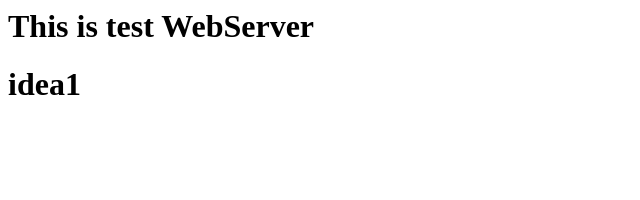
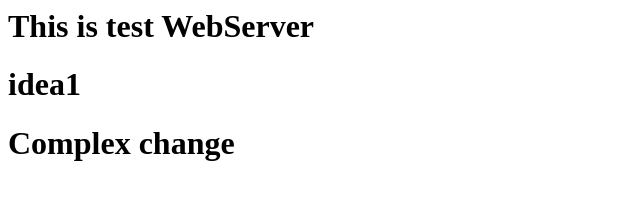
Before and after one commit to AMITKUMAROOO7/webapp0309, a plain HTML site: page index.html in a window 1280 px wide. Shown: the whole page, without its empty margins (0-640 px from the left). Drawn offline with Linux system fonts and the light colour scheme.

Commit message:
Hecomplex change

```diff
--- a/index.html
+++ b/index.html
@@ -1,2 +1,3 @@
 <h1>This is test WebServer</h1>
 <h1>idea1</h1>
+<h1>Complex  change</h1>
```
